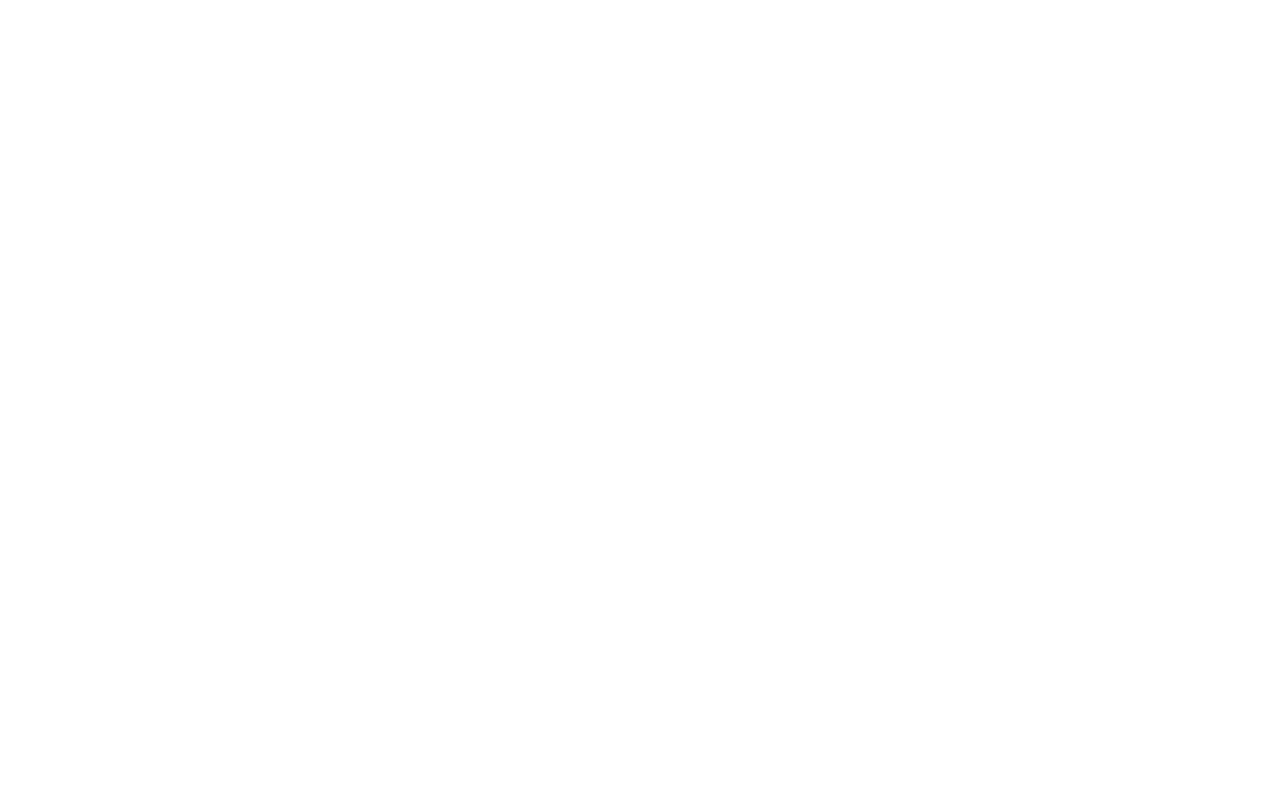
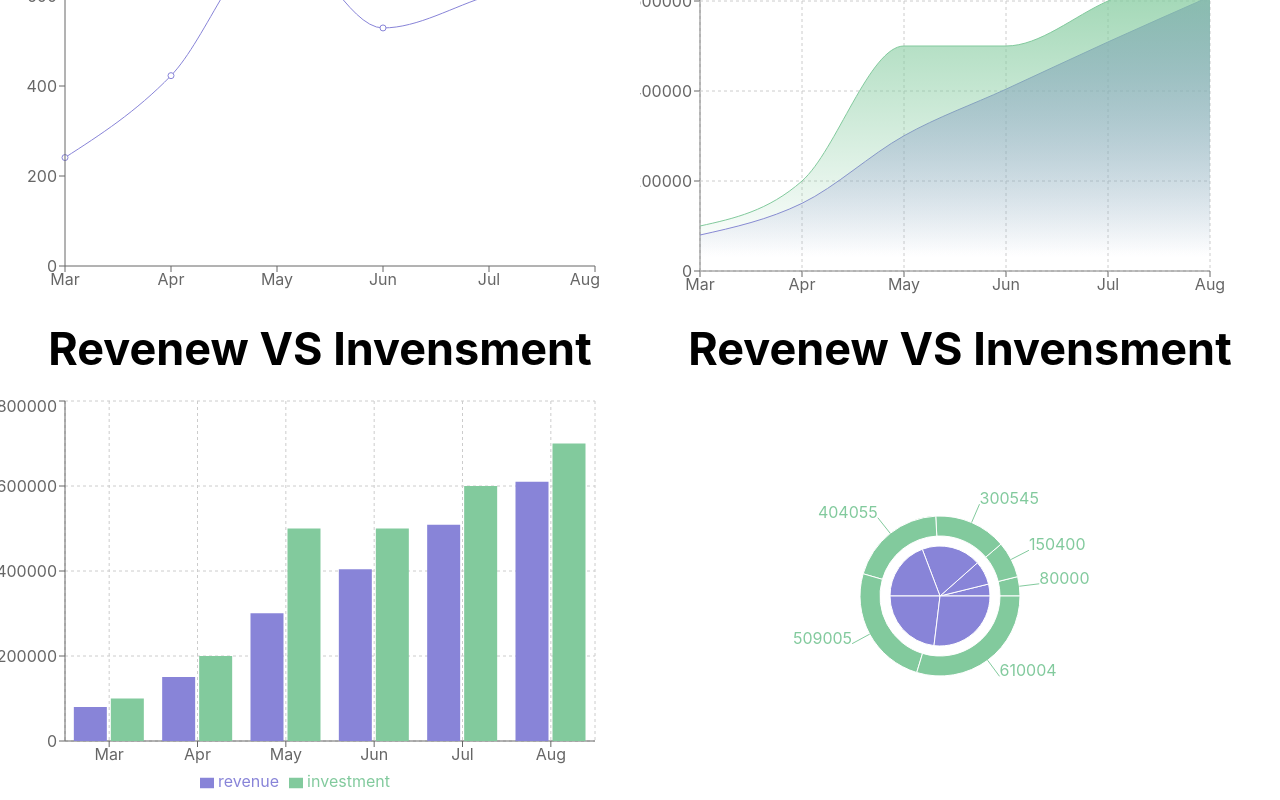
Before and after one commit to tayefulislam/dream-host, a React (Create React App) app: page /dashboard in a window 1280 px wide. Shown: the part 264-1064 px from the top of the page. Before the commit the page ends 800 px from the top, so only its background shows below. Built offline with nearby package versions, Linux system fonts and the light colour scheme.

Commit message:
4 type of chats added and almost complete using rechats libarary

```diff
--- a/public/data.json
+++ b/public/data.json
@@ -3,36 +3,36 @@
         "month": "Mar",
         "investment": 100000,
         "sell": 241,
-        "revenue": 10401
+        "revenue": 80000
     },
     {
         "month": "Apr",
         "investment": 200000,
         "sell": 423,
-        "revenue": 24500
+        "revenue": 150400
     },
     {
         "month": "May",
         "investment": 500000,
         "sell": 726,
-        "revenue": 67010
+        "revenue": 300545
     },
     {
         "month": "Jun",
         "investment": 500000,
         "sell": 529,
-        "revenue": 40405
+        "revenue": 404055
     },
     {
         "month": "Jul",
         "investment": 600000,
         "sell": 601,
-        "revenue": 50900
+        "revenue": 509005
     },
     {
         "month": "Aug",
         "investment": 700000,
         "sell": 670,
-        "revenue": 61000
+        "revenue": 610004
     }
 ]
--- a/src/components/DashBoard/DashBoard.css
+++ b/src/components/DashBoard/DashBoard.css
@@ -0,0 +1,4 @@
+.dashboard {
+    display: grid;
+    grid-template-columns: 1fr 1fr;
+}
--- a/src/components/DashBoard/DashBoard.js
+++ b/src/components/DashBoard/DashBoard.js
@@ -1,10 +1,97 @@
-import React from 'react';
+import React, { useEffect, useState } from 'react';
+import { Area, AreaChart, Bar, CartesianGrid, ComposedChart, Legend, Line, LineChart, Pie, PieChart, Tooltip, XAxis, YAxis } from 'recharts';
+
+import './DashBoard.css'
 
 const DashBoard = () => {
+
+    const [data, setData] = useState([])
+    useEffect(() => {
+        fetch(`data.json`)
+            .then(res => res.json())
+            .then(data => setData(data))
+    }, [])
+
+
     return (
-        <div>
+        <div className='dashboard'>
 
-            this is Dashboard page
+            <div>
+
+                <h1>MONTH WISE SELL</h1>
+
+
+                <LineChart width={600} height={400} data={data}>
+                    <Line type="monotone" dataKey="sell" stroke="#8884d8"></Line>
+                    <XAxis dataKey="month"></XAxis>
+                    <YAxis></YAxis>
+                    <Tooltip></Tooltip>
+
+                </LineChart>
+
+
+
+
+            </div>
+
+
+
+            <div>
+
+                <h1>Invensment VS Revenew</h1>
+
+                <AreaChart width={600} height={400} data={data}
+                    margin={{ top: 10, right: 30, left: 0, bottom: 0 }}>
+                    <defs>
+                        <linearGradient id="colorUv" x1="0" y1="0" x2="0" y2="1">
+                            <stop offset="5%" stopColor="#8884d8" stopOpacity={0.8} />
+                            <stop offset="95%" stopColor="#8884d8" stopOpacity={0} />
+                        </linearGradient>
+                        <linearGradient id="colorPv" x1="0" y1="0" x2="0" y2="1">
+                            <stop offset="5%" stopColor="#82ca9d" stopOpacity={0.8} />
+                            <stop offset="95%" stopColor="#82ca9d" stopOpacity={0} />
+                        </linearGradient>
+                    </defs>
+
+                    <XAxis dataKey="month" />
+
+                    <YAxis />
+
+                    <CartesianGrid strokeDasharray="3 3" />
+                    <Tooltip />
+                    <Area type="monotone" dataKey="revenue" stroke="#8884d8" fillOpacity={1} fill="url(#colorUv)" />
+
+                    <Area type="monotone" dataKey="investment" stroke="#82ca9d" fillOpacity={1} fill="url(#colorPv)" />
+                </AreaChart>
+
+
+
+            </div>
+
+            <div>
+                <h1>Revenew VS Invensment</h1>
+
+
+                <ComposedChart width={600} height={400} data={data}>
+                    <CartesianGrid strokeDasharray="3 3" />
+                    <XAxis dataKey="month" />
+                    <YAxis />
+                    <Tooltip />
+                    <Legend />
+                    <Bar dataKey="revenue" fill="#8884d8" />
+                    <Bar dataKey="investment" fill="#82ca9d" />
+                </ComposedChart>
+
+            </div>
+
+            <div>
+                <h1>Revenew VS Invensment</h1>
+                <PieChart width={600} height={400}>
+                    <Tooltip />
+                    <Pie data={data} dataKey="investment" nameKey="month" cx="50%" cy="50%" outerRadius={50} fill="#8884d8" />
+                    <Pie data={data} dataKey="revenue" nameKey="month" cx="50%" cy="50%" innerRadius={60} outerRadius={80} fill="#82ca9d" label />
+                </PieChart>
+            </div>
 
         </div>
     );
```
